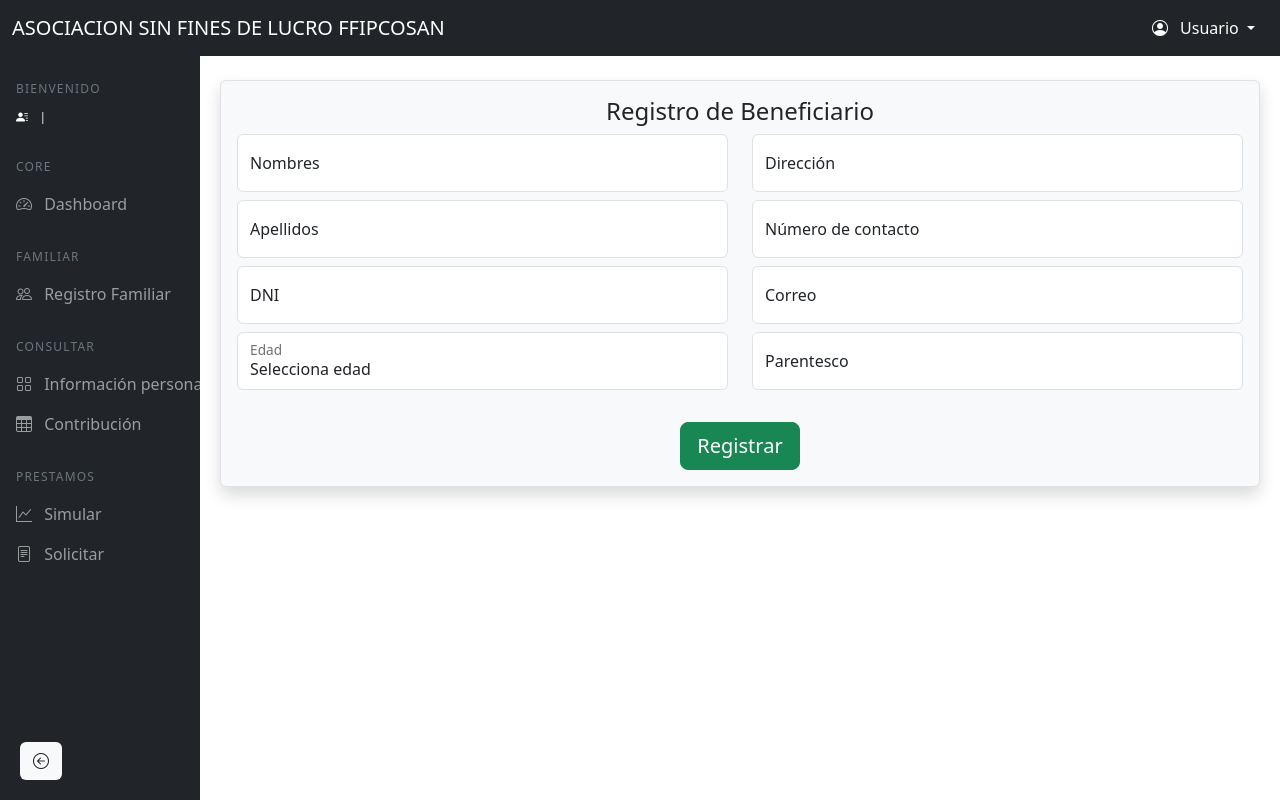
After one commit to DvJeremy/WEB_ASOCIACION_PPP, a PHP site: page /USUARIO/registro_familiar.php in a window 1280 px wide. The commit adds this page. Run offline with PHP 8.4, Linux system fonts and the light colour scheme.

Commit message:
Registro para familiar

```diff
--- a/COMPONENTES_COMPARTIDOS/sidebar_usuario.php
+++ b/COMPONENTES_COMPARTIDOS/sidebar_usuario.php
@@ -35,7 +35,9 @@ if (isset($_SESSION['id'])) {
                         |
                         <?php if (isset($texto)) {
                             echo $texto;
-                    } ?></li></div>
+                        } ?>
+                    </li>
+                </div>
             </div>
             <ul class="nav flex-column">
                 <li class="nav-item">
@@ -49,6 +51,19 @@ if (isset($_SESSION['id'])) {
                 <a class="nav-link " href="#" data-bs-toggle="tooltip" data-bs-placement="right" title="Dashboard">
                     <i class="bi bi-speedometer2 me-2"></i>
                     <span>Dashboard</span>
+                </a>
+            </li>
+        </ul>
+    </div>
+
+    <!-- New sección registro familiar -->
+    <div class="sidebar-section">
+        <div class="sidebar-heading">FAMILIAR</div>
+        <ul class="nav flex-column">
+            <li class="nav-item">
+                <a class="nav-link" href="../USUARIO/registro_familiar.php" data-bs-toggle="tooltip" data-bs-placement="right" title="Registro Familiar">
+                    <i class="bi bi-people me-2"></i>
+                    <span>Registro Familiar</span>
                 </a>
             </li>
         </ul>
--- /dev/null
+++ b/CSS/registro_familiar.css
@@ -0,0 +1,21 @@
+/* registro_familiar.css */
+
+/* Limita la altura del desplegable de edades */
+#campo_edad {
+    max-height: 500px; /* Altura máxima del desplegable */
+    overflow-y: auto; /* Permite scroll si es necesario */
+}
+
+/* Personalización del scrollbar */
+#campo_edad::-webkit-scrollbar {
+    width: 6px;
+}
+
+#campo_edad::-webkit-scrollbar-track {
+    background: transparent;
+}
+
+#campo_edad::-webkit-scrollbar-thumb {
+    background-color: rgba(155, 155, 155, 0.5);
+    border-radius: 20px;
+}
--- /dev/null
+++ b/USUARIO/registro_familiar.php
@@ -0,0 +1,79 @@
+<!DOCTYPE html>
+<html lang="en">
+<head>
+    <meta charset="UTF-8">
+    <meta name="viewport" content="width=device-width, initial-scale=1.0">
+    <title>Registro de Beneficiario</title>
+    <link href="https://cdn.jsdelivr.net/npm/bootstrap@5.3.0/dist/css/bootstrap.min.css" rel="stylesheet">
+    <link rel="stylesheet" href="https://cdn.jsdelivr.net/npm/bootstrap-icons@1.10.5/font/bootstrap-icons.css">
+    <link rel="stylesheet" href="../CSS/componentes_compartidos.css">
+    <link rel="stylesheet" href="../CSS/registro_familiar.css"> <!-- Enlace al nuevo CSS -->
+</head>
+<body>
+    <?php include '../COMPONENTES_COMPARTIDOS/navbar_usuario.php'; ?>
+    <?php include '../COMPONENTES_COMPARTIDOS/sidebar_usuario.php'; ?>
+
+    <script src="https://cdn.jsdelivr.net/npm/bootstrap@5.3.0/dist/js/bootstrap.bundle.min.js"></script>
+    <script src="../JS/componentes_compartidos.js"></script>
+
+<div class="main-content" id="mainContent">
+    <div class="container card border shadow p-3 mb-1 bg-body-tertiary rounded mt-1">
+        <form action="enviar_beneficiario.php" method="post">
+            <div class="row">
+                <h4 class="card-title text-center mb-2 text-orange">Registro de Beneficiario</h4>
+                <!-- Columna izquierda -->
+                <div class="col-md-6">
+                    <div class="form-floating mb-2">
+                        <input class="form-control" type="text" name="nombres" id="campo_nombres" placeholder="Escribe los nombres" required>
+                        <label class="form-label" for="campo_nombres">Nombres</label>
+                    </div>
+                    <div class="form-floating mb-2">
+                        <input class="form-control" type="text" name="apellidos" id="campo_apellidos" placeholder="Escribe los apellidos" required>
+                        <label class="form-label" for="campo_apellidos">Apellidos</label>
+                    </div>
+                    <div class="form-floating mb-2">
+                        <input class="form-control" type="text" name="dni" id="campo_dni" placeholder="Escribe el DNI" required>
+                        <label class="form-label" for="campo_dni">DNI</label>
+                    </div>
+
+                    <div class="form-floating mb-2">
+                        <select class="form-control" name="edad" id="campo_edad"  required>
+                            <option value="" disabled selected>Selecciona edad</option>
+                            <?php for ($i = 1; $i <= 100; $i++) { ?>
+                                <option value="<?php echo $i; ?>"><?php echo $i; ?> años</option>
+                            <?php } ?>
+                        </select>
+                        <label class="form-label" for="campo_edad">Edad</label>
+                    </div>
+                </div>
+
+                <!-- Columna derecha -->
+                <div class="col-md-6">
+                    <div class="form-floating mb-2">
+                        <input class="form-control" type="text" name="direccion" id="campo_direccion" placeholder="Escribe la dirección" required>
+                        <label class="form-label" for="campo_direccion">Dirección</label>
+                    </div>
+                    <div class="form-floating mb-2">
+                        <input class="form-control" type="text" name="contacto" id="campo_contacto" placeholder="Escribe el número de contacto" required>
+                        <label class="form-label" for="campo_contacto">Número de contacto</label>
+                    </div>
+                    <div class="form-floating mb-2">
+                        <input class="form-control" type="email" name="correo" id="campo_correo" placeholder="Escribe el correo electrónico" required>
+                        <label class="form-label" for="campo_correo">Correo</label>
+                    </div>
+                    <div class="form-floating mb-2">
+                        <input class="form-control" type="text" name="parentesco" id="campo_parentesco" placeholder="Escribe el parentesco" required>
+                        <label class="form-label" for="campo_parentesco">Parentesco</label>
+                    </div>
+                </div>
+
+                <!-- Botón de registro -->
+                <div class="col-md-4 offset-md-4 text-center">
+                    <button class="btn btn-success btn-lg mt-4" type="submit">Registrar</button>
+                </div>
+            </div>
+        </form>
+    </div>
+</div>
+</body>
+</html>
```
Lines whose indentation alone changed are shown as unchanged.
